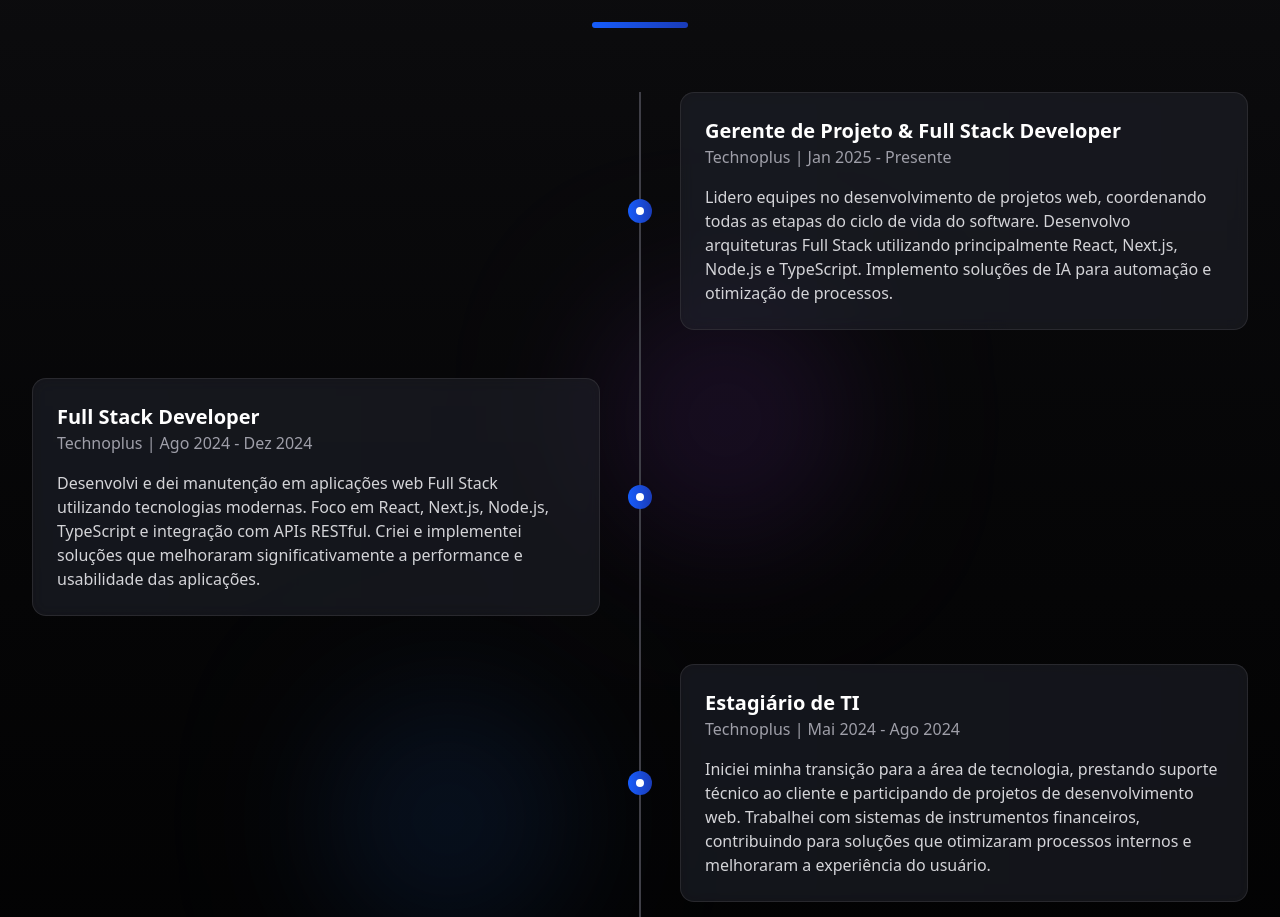
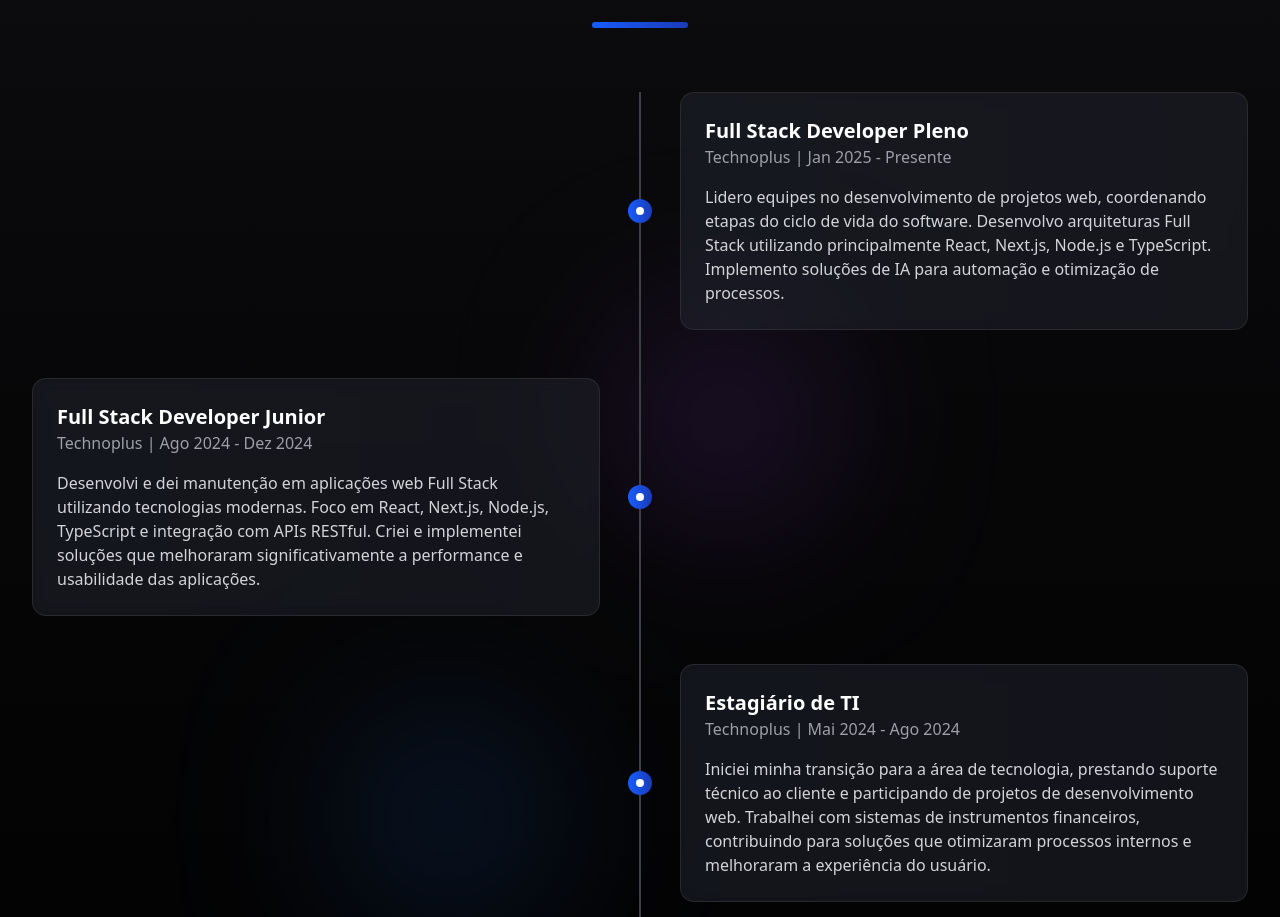
Before and after one commit to zauzaud/my-portfolio, a Next.js app: page / in a window 1280 px wide. Shown: the part 4286-5203 px from the top of the page. Built offline with nearby package versions, Linux system fonts and the light colour scheme.

Commit message:
alteracoes timeline

```diff
--- a/src/components/ui/timeline.tsx
+++ b/src/components/ui/timeline.tsx
@@ -5,14 +5,14 @@ import { useMobile } from "@/hooks/use-mobile";
 
 const experiences = [
   {
-    title: "Gerente de Projeto & Full Stack Developer",
+    title: "Full Stack Developer Pleno",
     company: "Technoplus",
     period: "Jan 2025 - Presente",
     description:
-      "Lidero equipes no desenvolvimento de projetos web, coordenando todas as etapas do ciclo de vida do software. Desenvolvo arquiteturas Full Stack utilizando principalmente React, Next.js, Node.js e TypeScript. Implemento soluções de IA para automação e otimização de processos.",
+      "Lidero equipes no desenvolvimento de projetos web, coordenando etapas do ciclo de vida do software. Desenvolvo arquiteturas Full Stack utilizando principalmente React, Next.js, Node.js e TypeScript. Implemento soluções de IA para automação e otimização de processos.",
   },
   {
-    title: "Full Stack Developer",
+    title: "Full Stack Developer Junior",
     company: "Technoplus",
     period: "Ago 2024 - Dez 2024",
     description:
```
